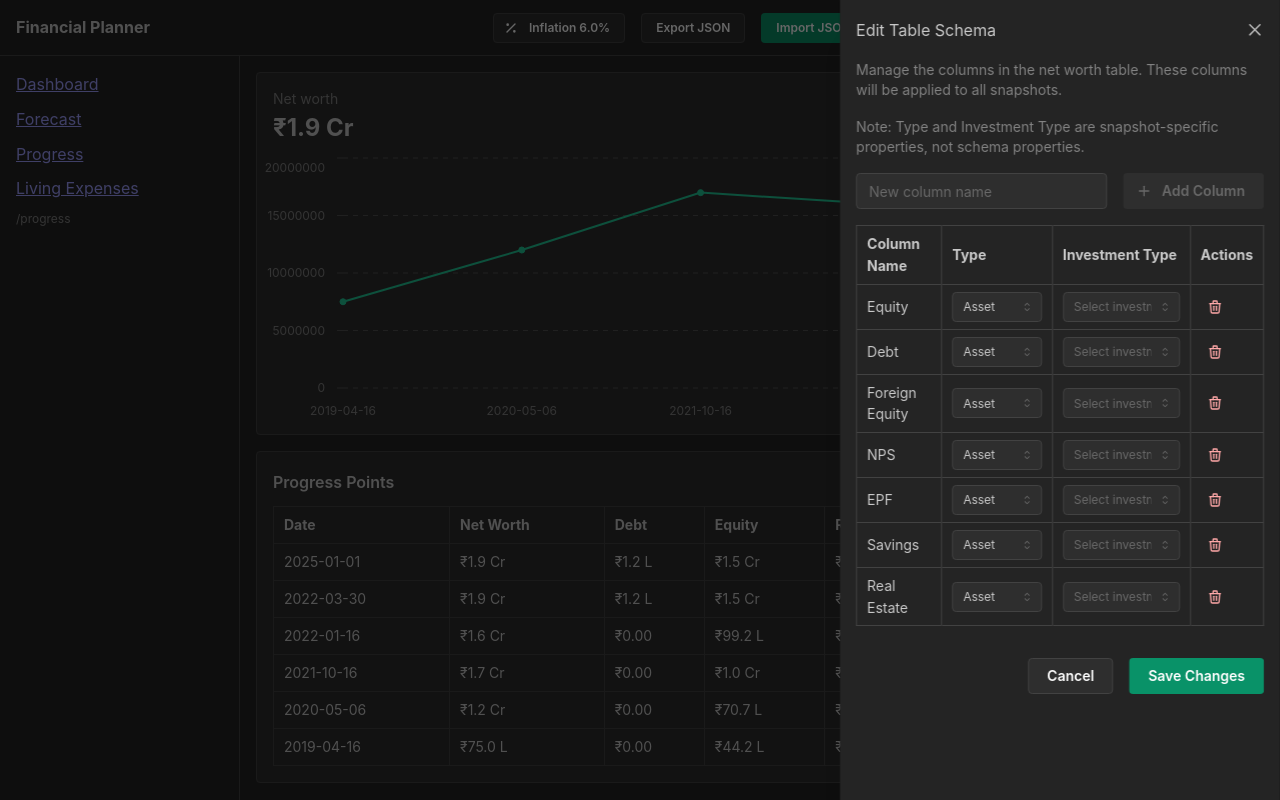
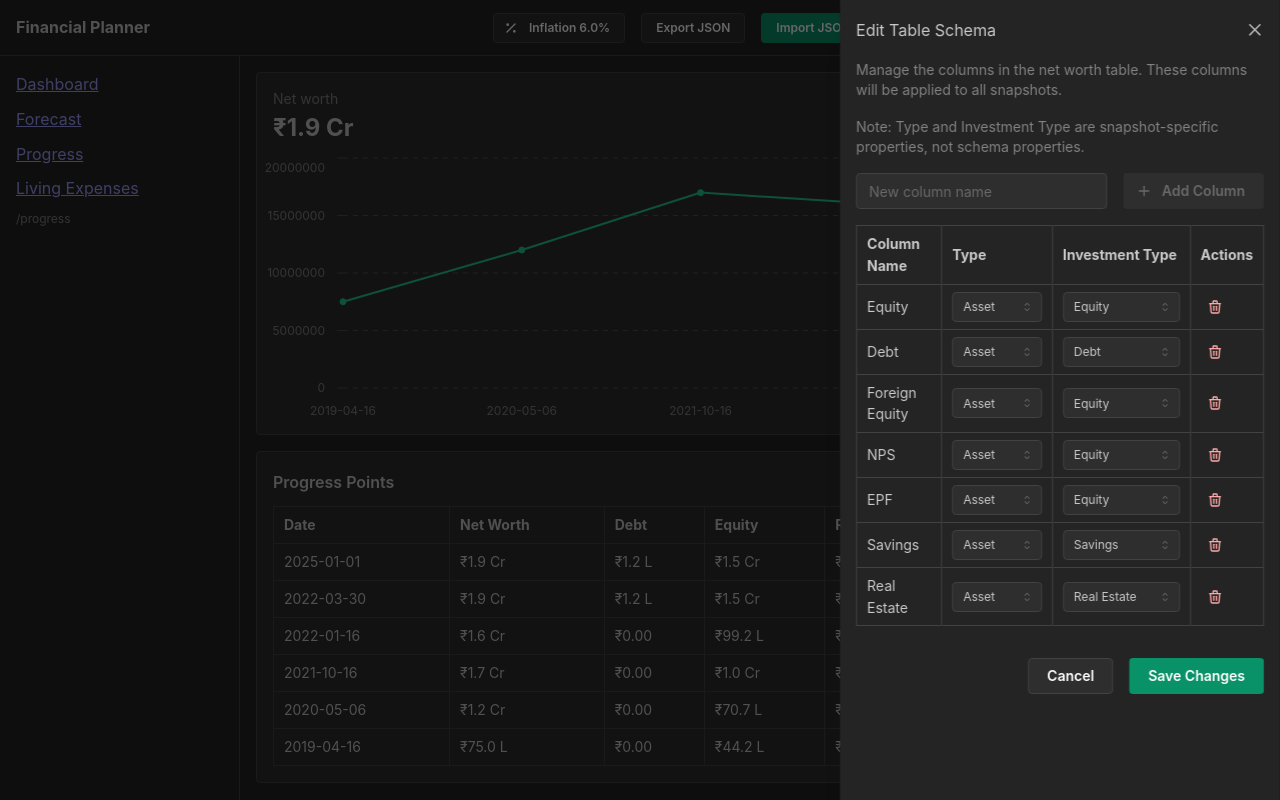
Before and after one commit to mdtanveer/fireapp, a React (Vite) app: page /progress in a window 1280 px wide. Both pictures are taken after a click on the button "⚙️". Built offline with nearby package versions, Linux system fonts and the light colour scheme.

Commit message:
Fix empty table schema editor

```diff
--- a/src/components/progress/SnapshotDrawer.tsx
+++ b/src/components/progress/SnapshotDrawer.tsx
@@ -8,6 +8,9 @@ import {
 } from "@mantine/core";
 import React from "react";
 import { Snapshot } from "../../types/progress";
+
+// Load the table schema to get dynamic columns
+import tableSchemaData from "../../data/table-schema.json";
 
 export function SnapshotDrawer({
   opened,
@@ -36,16 +39,9 @@ export function SnapshotDrawer({
     );
   }, [snapshot, opened]);
 
-  // Custom columns to display in the form
-  const customColumns = [
-    "Equity",
-    "Debt",
-    "Foreign Equity",
-    "NPS",
-    "EPF",
-    "Savings",
-    "Real Estate",
-  ];
+  // Get dynamic columns from table schema
+  const tableSchema = tableSchemaData as { columns: any[] };
+  const customColumns = tableSchema.columns?.map((col) => col.name) || [];
 
   return (
     <Drawer
--- a/src/components/progress/TableSchemaEditor.tsx
+++ b/src/components/progress/TableSchemaEditor.tsx
@@ -15,6 +15,14 @@ import { loadJson, saveJson, STORAGE_KEYS } from "../../utils/storage";
 
 // Load investment types from the data file
 import investmentTypesData from "../../data/investmenttypes.json";
+import tableSchemaData from "../../data/table-schema.json";
+
+// Define the column type with additional properties
+type Column = {
+  name: string;
+  type: "asset" | "liability";
+  investmentTypeId?: string;
+};
 
 export function TableSchemaEditor({
   opened,
@@ -24,15 +32,32 @@ export function TableSchemaEditor({
 }: {
   opened: boolean;
   onClose: () => void;
-  columns: string[];
-  onSave: (newColumns: string[]) => void;
+  columns: Column[];
+  onSave: (newColumns: Column[]) => void;
 }) {
-  const [localColumns, setLocalColumns] = React.useState<string[]>(columns);
+  const [localColumns, setLocalColumns] = React.useState<Column[]>(columns);
   const [newColumn, setNewColumn] = React.useState<string>("");
 
+  // Load default columns from table-schema.json when component mounts
+  React.useEffect(() => {
+    const defaultSchema = tableSchemaData as { columns: Column[] };
+    if (defaultSchema.columns && defaultSchema.columns.length > 0) {
+      setLocalColumns(defaultSchema.columns);
+    }
+  }, []);
+
   const handleAddColumn = () => {
-    if (newColumn.trim() && !localColumns.includes(newColumn.trim())) {
-      setLocalColumns([...localColumns, newColumn.trim()]);
+    if (
+      newColumn.trim() &&
+      !localColumns.some((col) => col.name === newColumn.trim())
+    ) {
+      // Default to asset type and equity investment type for new columns
+      const newColumnObj: Column = {
+        name: newColumn.trim(),
+        type: "asset",
+        investmentTypeId: "equity",
+      };
+      setLocalColumns([...localColumns, newColumnObj]);
       setNewColumn("");
     }
   };
@@ -48,6 +73,24 @@ export function TableSchemaEditor({
     saveJson(STORAGE_KEYS.tableSchema, { columns: localColumns });
     onSave(localColumns);
     onClose();
+  };
+
+  const handleColumnTypeChange = (
+    index: number,
+    type: "asset" | "liability"
+  ) => {
+    const newColumns = [...localColumns];
+    newColumns[index].type = type;
+    setLocalColumns(newColumns);
+  };
+
+  const handleInvestmentTypeChange = (
+    index: number,
+    investmentTypeId: string
+  ) => {
+    const newColumns = [...localColumns];
+    newColumns[index].investmentTypeId = investmentTypeId;
+    setLocalColumns(newColumns);
   };
 
   // Convert investment types to Select data format
@@ -102,14 +145,21 @@ export function TableSchemaEditor({
           <Table.Tbody>
             {localColumns.map((column, index) => (
               <Table.Tr key={index}>
-                <Table.Td>{column}</Table.Td>
+                <Table.Td>{column.name}</Table.Td>
                 <Table.Td>
                   <Select
                     data={[
                       { value: "asset", label: "Asset" },
                       { value: "liability", label: "Liability" },
                     ]}
-                    value="asset"
+                    value={column.type}
+                    onChange={(value) =>
+                      value &&
+                      handleColumnTypeChange(
+                        index,
+                        value as "asset" | "liability"
+                      )
+                    }
                     placeholder="Select type"
                     size="xs"
                   />
@@ -117,6 +167,10 @@ export function TableSchemaEditor({
                 <Table.Td>
                   <Select
                     data={investmentTypeData}
+                    value={column.investmentTypeId}
+                    onChange={(value) =>
+                      value && handleInvestmentTypeChange(index, value)
+                    }
                     placeholder="Select investment type"
                     size="xs"
                   />
--- a/src/data/table-schema.json
+++ b/src/data/table-schema.json
@@ -1,11 +1,39 @@
 {
   "columns": [
-    "Equity",
-    "Debt",
-    "Foreign Equity",
-    "NPS",
-    "EPF",
-    "Savings",
-    "Real Estate"
+    {
+      "name": "Equity",
+      "type": "asset",
+      "investmentTypeId": "equity"
+    },
+    {
+      "name": "Debt",
+      "type": "asset",
+      "investmentTypeId": "debt"
+    },
+    {
+      "name": "Foreign Equity",
+      "type": "asset",
+      "investmentTypeId": "equity"
+    },
+    {
+      "name": "NPS",
+      "type": "asset",
+      "investmentTypeId": "equity"
+    },
+    {
+      "name": "EPF",
+      "type": "asset",
+      "investmentTypeId": "equity"
+    },
+    {
+      "name": "Savings",
+      "type": "asset",
+      "investmentTypeId": "savings"
+    },
+    {
+      "name": "Real Estate",
+      "type": "asset",
+      "investmentTypeId": "real-estate"
+    }
   ]
 }
--- a/src/pages/Progress.tsx
+++ b/src/pages/Progress.tsx
@@ -28,8 +28,8 @@ export function Progress() {
   const series = React.useMemo(() => toSeries(rows), [rows]);
   const [opened, setOpened] = React.useState(false);
   const [editing, setEditing] = React.useState<Snapshot | undefined>(undefined);
-  const [customColumns, setCustomColumns] = React.useState<string[]>(
-    loadJson(STORAGE_KEYS.tableSchema, {
+  // Load the actual schema data from table-schema.json to get the proper column structure
+  const defaultSchema = loadJson(STORAGE_KEYS.tableSchema, {
     columns: [
       "Equity",
       "Debt",
@@ -39,7 +39,10 @@ export function Progress() {
       "Savings",
       "Real Estate",
     ],
-    }).columns
+  });
+
+  const [customColumns, setCustomColumns] = React.useState<any[]>(
+    defaultSchema.columns || []
   );
   const [schemaEditorOpened, setSchemaEditorOpened] = React.useState(false);
   const { refreshFromStorage } = useNetWorth();
@@ -78,7 +81,7 @@ export function Progress() {
     return netWorth;
   };
 
-  const handleSaveSchema = (newColumns: string[]) => {
+  const handleSaveSchema = (newColumns: any[]) => {
     // Update the custom columns state
     setCustomColumns(newColumns);
 
@@ -92,8 +95,11 @@ export function Progress() {
         }
         // Add new columns to existing snapshots
         newColumns.forEach((column) => {
-          if (!(column in updatedRow.customColumns!)) {
-            updatedRow.customColumns![column] = {
+          // If column is an object with name property, use that; otherwise use the column directly
+          const columnName =
+            typeof column === "object" && column.name ? column.name : column;
+          if (!(columnName in updatedRow.customColumns!)) {
+            updatedRow.customColumns![columnName] = {
               value: 0,
               type: "asset",
             };
@@ -101,7 +107,14 @@ export function Progress() {
         });
         // Remove columns that no longer exist
         Object.keys(updatedRow.customColumns!).forEach((column) => {
-          if (!newColumns.includes(column)) {
+          // Check if the column still exists in newColumns (either by name or by object match)
+          const exists = newColumns.some((newCol) => {
+            if (typeof newCol === "object" && newCol.name) {
+              return newCol.name === column;
+            }
+            return newCol === column;
+          });
+          if (!exists) {
             delete updatedRow.customColumns![column];
           }
         });
```
Lines whose indentation alone changed are shown as unchanged.
